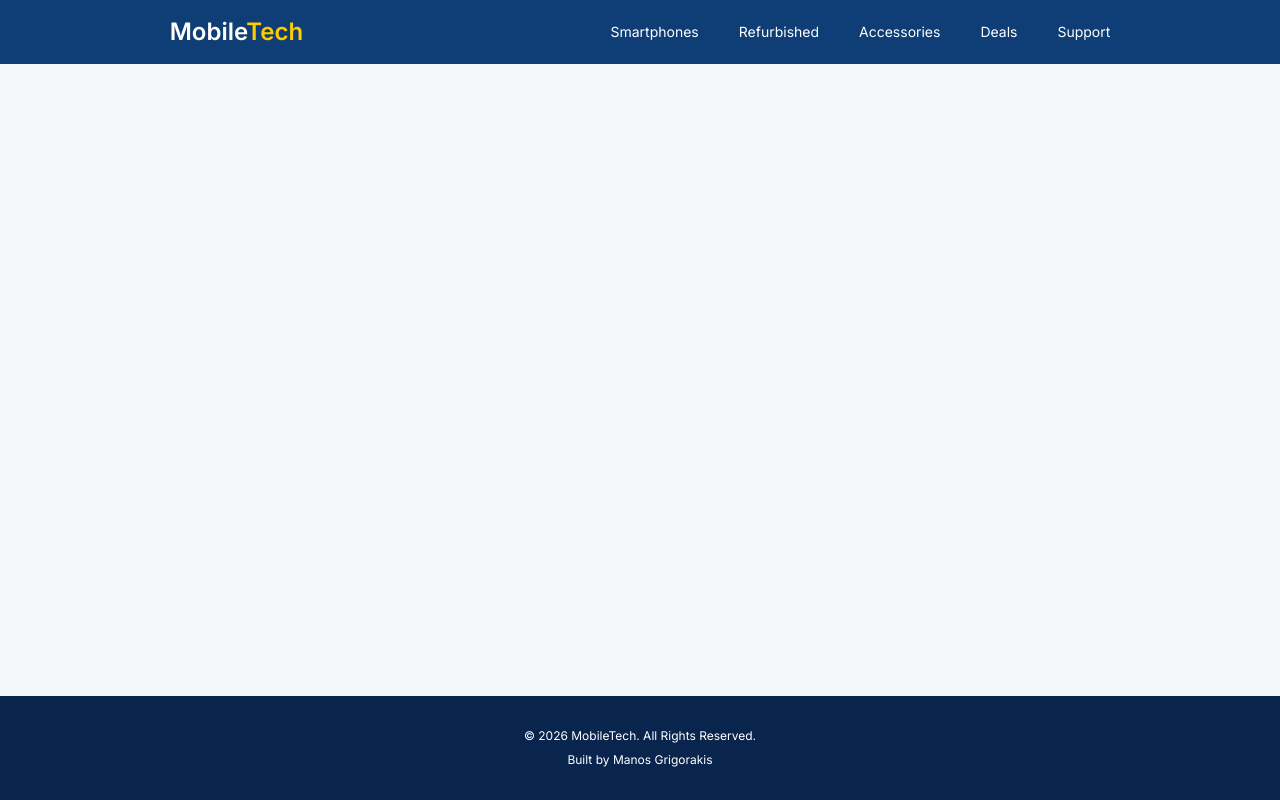
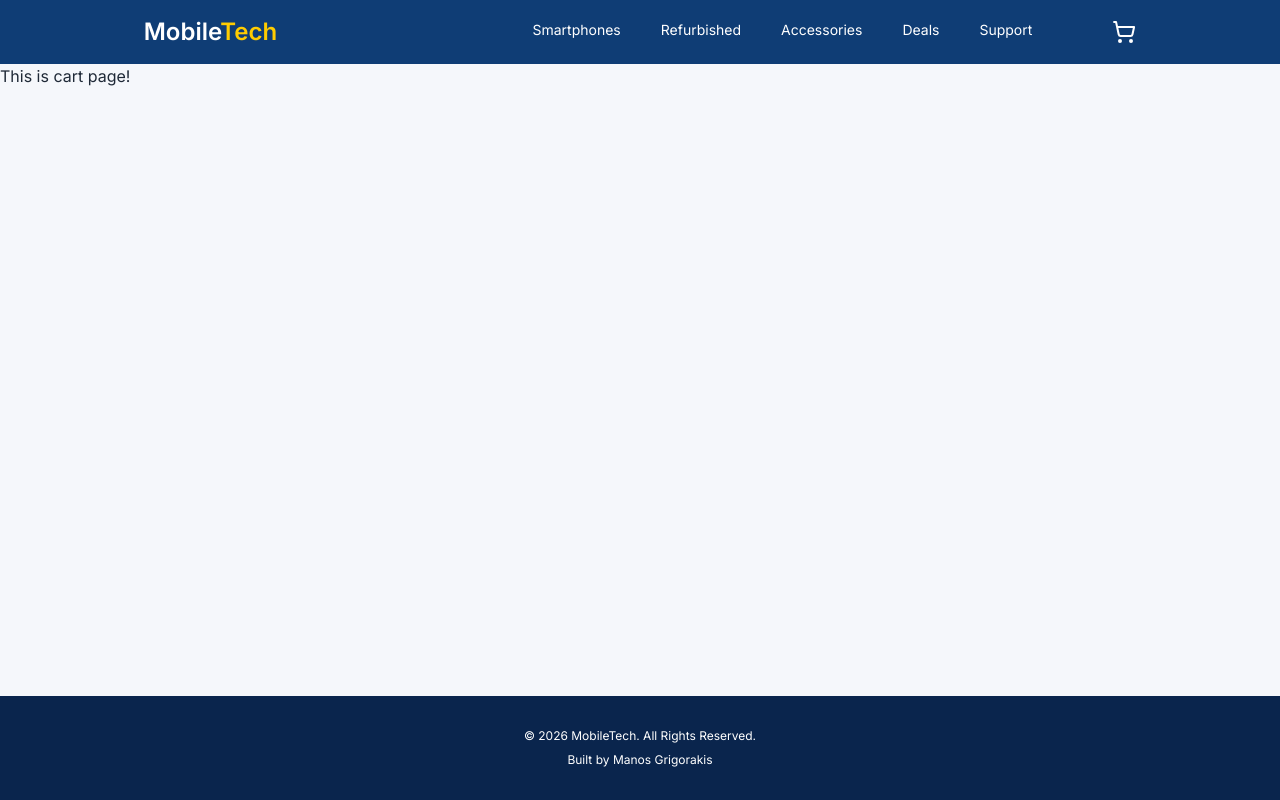
Before and after one commit to manos-grigorakis/mobiletech, a Vue app in the folder frontend/: page /cart in a window 1280 px wide. Built offline with nearby package versions, Linux system fonts and the light colour scheme.

Commit message:
feat: update navbar with cart icon and view

```diff
--- a/frontend/src/components/layout/TheNavbar.vue
+++ b/frontend/src/components/layout/TheNavbar.vue
@@ -1,3 +1,37 @@
+<script setup lang="ts">
+import { ref, onMounted, onUnmounted } from 'vue'
+import { ShoppingCartIcon } from '@lucide/vue'
+
+const isNavbarOpen = ref(false)
+const navLinks = ['smartphones', 'refurbished', 'accessories', 'deals', 'support']
+
+// Close navbar
+const closeNavbar = () => {
+  isNavbarOpen.value = false
+}
+
+// Toggles navbar
+const toggleNavbar = () => {
+  isNavbarOpen.value = !isNavbarOpen.value
+}
+
+// Make sures navbar will be closed in a certain window size and above
+const handleResize = () => {
+  if (window.innerWidth >= 1280) {
+    isNavbarOpen.value = false
+  }
+}
+
+// Lifecycle
+onMounted(() => {
+  window.addEventListener('resize', handleResize)
+})
+
+onUnmounted(() => {
+  window.removeEventListener('resize', handleResize)
+})
+</script>
+
 <template>
   <nav ref="desktopNav" class="z-50 p-4 text-white bg-primary-800">
     <!-- Desktop -->
@@ -45,6 +79,13 @@
             <RouterLink :to="'/' + link" @click="closeNavbar">{{ link }}</RouterLink>
           </li>
         </ul>
+
+        <!-- Cart -->
+        <RouterLink :to="{ name: 'cart' }">
+          <ShoppingCartIcon
+            class="transition-colors duration-300 hover:text-accent-500 hover:cursor-pointer"
+          />
+        </RouterLink>
       </div>
     </div>
 
@@ -52,7 +93,11 @@
     <div v-if="isNavbarOpen" class="fixed inset-0 z-50 px-6 py-6 text-white bg-primary-800">
       <!-- Header -->
       <div class="flex items-center justify-between">
-        <RouterLink to="/"><h1 class="text-2xl font-semibold">Mobile<span class="text-accent-500">Tech</span></h1></RouterLink>
+        <RouterLink to="/"
+          ><h1 class="text-2xl font-semibold">
+            Mobile<span class="text-accent-500">Tech</span>
+          </h1></RouterLink
+        >
 
         <!-- Mobile close button navbar -->
         <button
@@ -86,42 +131,16 @@
           </li>
         </ul>
       </transition>
+
+      <!-- Cart -->
+      <RouterLink :to="{ name: 'cart' }">
+        <ShoppingCartIcon
+          class="mt-2 ml-6 transition-colors duration-300 hover:text-accent-500 hover:cursor-pointer"
+        />
+      </RouterLink>
     </div>
   </nav>
 </template>
-
-<script setup lang="ts">
-import { ref, onMounted, onUnmounted } from 'vue'
-
-const isNavbarOpen = ref(false)
-const navLinks = ['smartphones', 'refurbished', 'accessories', 'deals', 'support']
-
-// Close navbar
-const closeNavbar = () => {
-  isNavbarOpen.value = false
-}
-
-// Toggles navbar
-const toggleNavbar = () => {
-  isNavbarOpen.value = !isNavbarOpen.value
-}
-
-// Make sures navbar will be closed in a certain window size and above
-const handleResize = () => {
-  if (window.innerWidth >= 1280) {
-    isNavbarOpen.value = false
-  }
-}
-
-// Lifecycle
-onMounted(() => {
-  window.addEventListener('resize', handleResize)
-})
-
-onUnmounted(() => {
-  window.removeEventListener('resize', handleResize)
-})
-</script>
 
 <style scoped>
 /* Navbar transition */
--- a/frontend/src/router/index.ts
+++ b/frontend/src/router/index.ts
@@ -5,12 +5,17 @@ const router = createRouter({
   history: createWebHistory(import.meta.env.BASE_URL),
   routes: [
     { path: '/', name: 'home', component: HomeView },
+
+    // Products
     { path: '/products', component: () => import('@/views/ProductsView.vue') },
     {
       path: '/products/:id',
       name: 'product-details',
       component: () => import('@/views/ProductDetailsView.vue'),
     },
+
+    // Cart
+    { path: '/cart', name: 'cart', component: () => import('@/views/CartView.vue') },
   ],
 })
 
--- /dev/null
+++ b/frontend/src/views/CartView.vue
@@ -0,0 +1 @@
+<template>This is cart page!</template>
```
